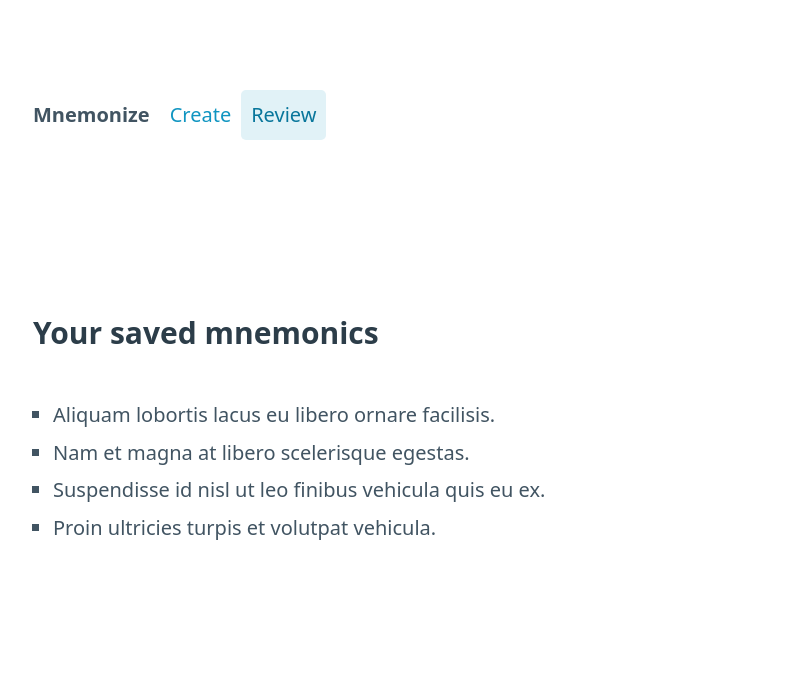
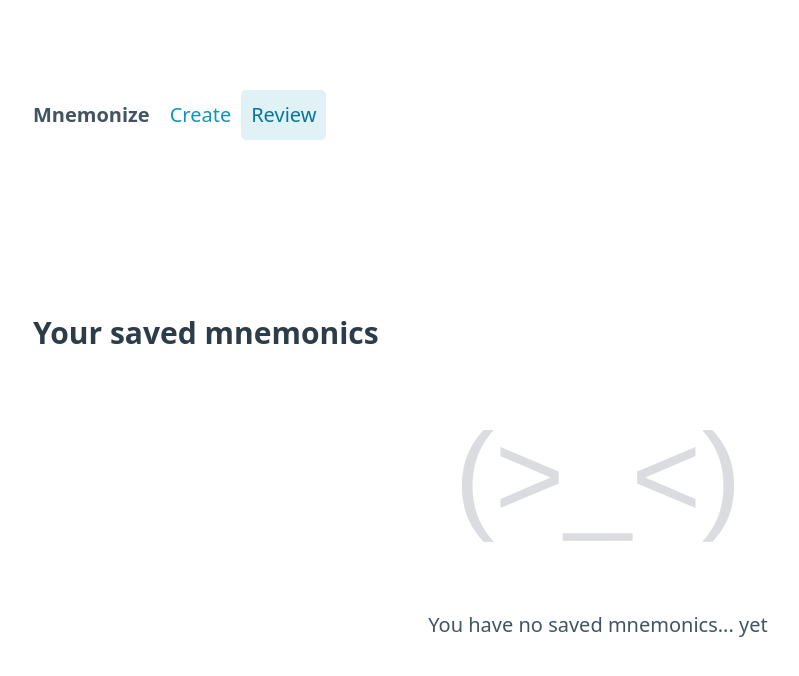
Before and after one commit to tornikeo/chrome-mnemonize-extension, a website built with webpack: page extension/public/popup.html in a window 1280 px wide. Both pictures are taken after a click on the link "Review". Shown: the whole page, without its empty margins (42-841 px from the left). Built offline with nearby package versions, Linux system fonts and the light colour scheme; files whose address does not match are found by name.

Commit message:
Add 'empty' in mnemo lists

```diff
--- a/extension/public/popup.html
+++ b/extension/public/popup.html
@@ -41,12 +41,16 @@
       </section>
       <section id="review" class="page hidden">
         <h3>Your saved mnemonics</h3>
-        <ul>
+        <div >
+          <h1 class="no-found center-text">(>_<)</h1>
+          <p class="center-text">You have no saved mnemonics... yet</p>
+        </div>
+        <!-- <ul id="savedMnemonicsList">
           <li>Aliquam lobortis lacus eu libero ornare facilisis.</li>
           <li>Nam et magna at libero scelerisque egestas.</li>
           <li>Suspendisse id nisl ut leo finibus vehicula quis eu ex.</li>
           <li>Proin ultricies turpis et volutpat vehicula.</li>
-        </ul>
+        </ul> -->
       </section>
     </main>
     <script src="popup.js"></script>
--- a/extension/src/popup.css
+++ b/extension/src/popup.css
@@ -16,3 +16,12 @@ switch {
 .hidden {
   display: none;
 }
+
+.center-text {
+  text-align: center;
+}
+
+.no-found {
+  color: #dadce0;
+  font: 120px/1.25 Google Sans,Helvetica Neue,sans-serif;
+}
--- a/extension/src/popup.ts
+++ b/extension/src/popup.ts
@@ -128,7 +128,6 @@ import './popup.css';
     e.preventDefault();
     const text = $(this).text().toLowerCase();
     console.log(text);
-
     $('.page').each((i, e) => {
       if ($(e).attr('id') === text) {
         $(e).show();
@@ -139,4 +138,5 @@ import './popup.css';
     return false;
   })
 
+
 })();
```
